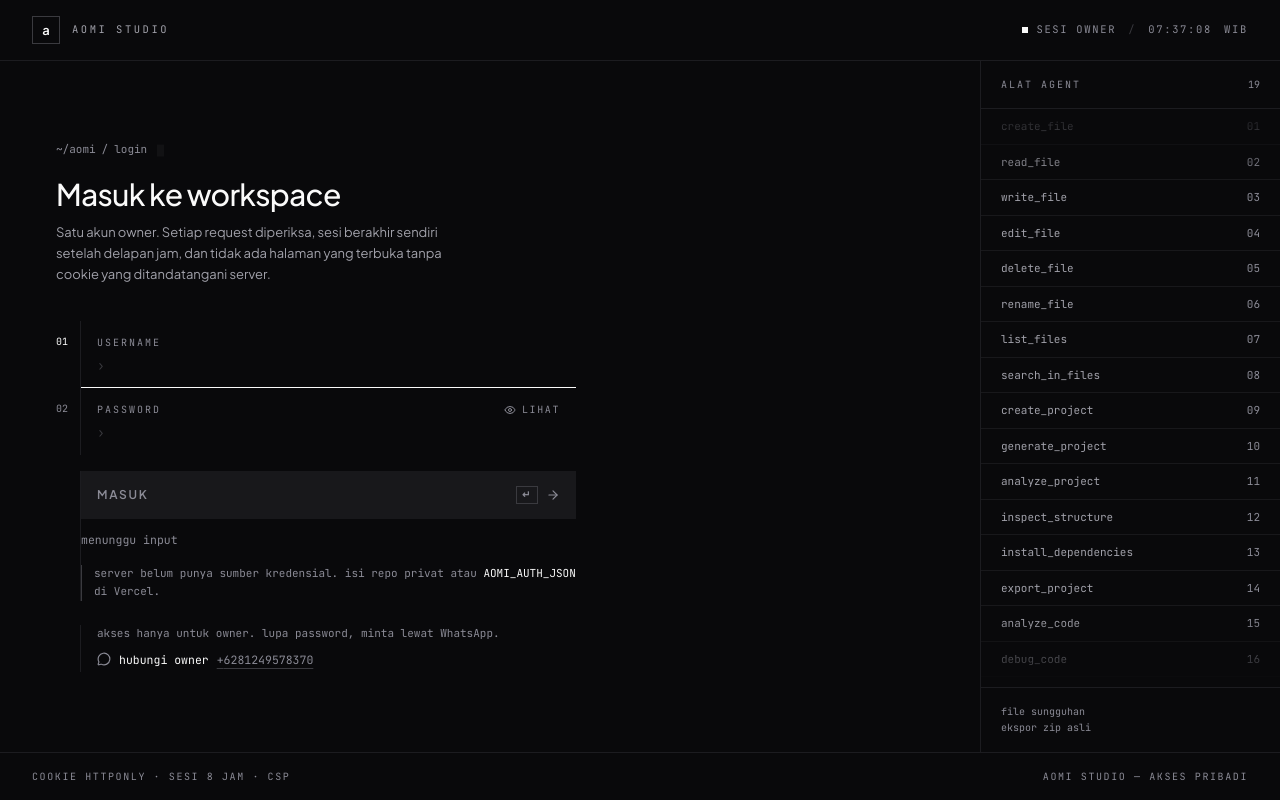
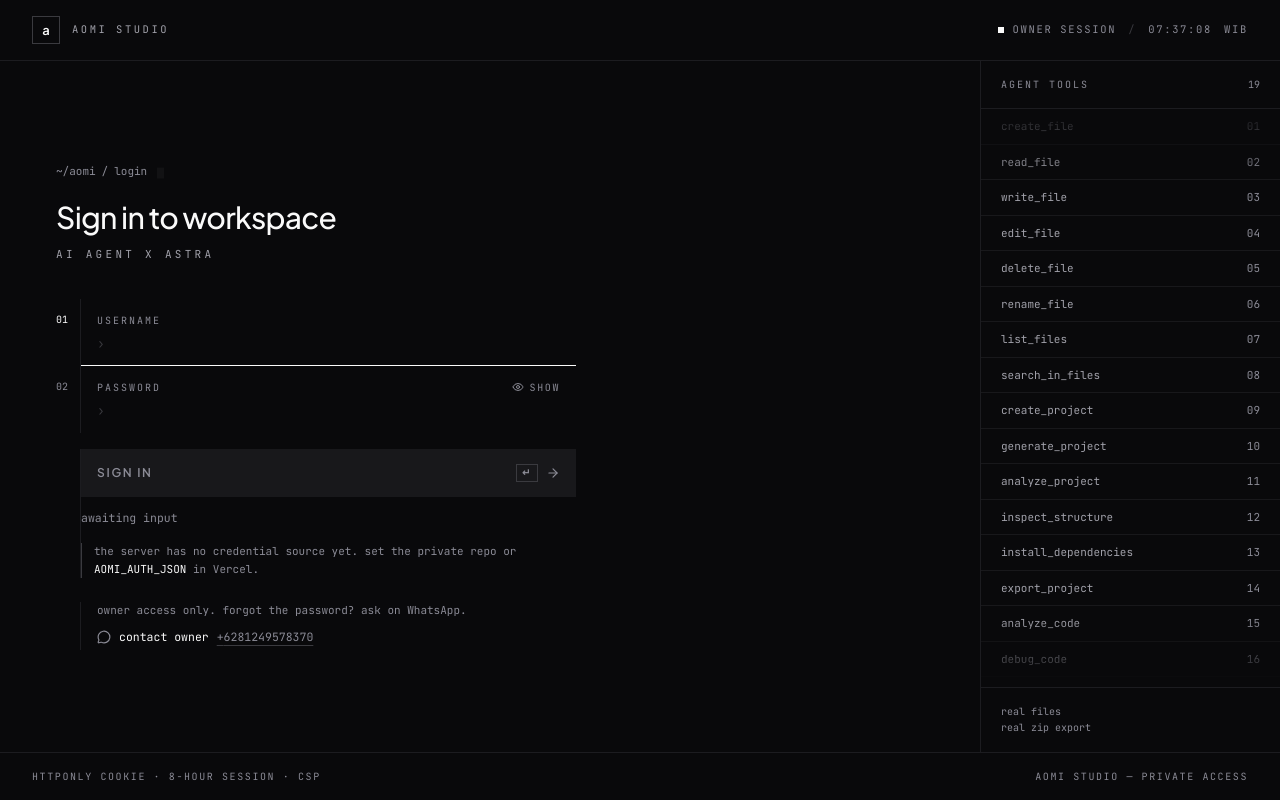
Before and after one commit to AomiXplorer/aomi-studio, a Next.js app: page /login in a window 1280 px wide. Built offline with nearby package versions, Linux system fonts and the light colour scheme; what async_hooks would draw is missing.

Commit message:
Switch the sign-in screen to English and drop the long description

```diff
--- a/scripts/auth-check.mjs
+++ b/scripts/auth-check.mjs
@@ -151,7 +151,7 @@ await page.type("#password", "nope");
 await page.click('button[type="submit"]');
 await page.waitForFunction(() => Boolean(document.querySelector("#login-error")), { timeout: 15000 });
 const errorText = await page.$eval("#login-error", (el) => el.textContent?.trim() || "");
-check("a rejected login shows the server's message", errorText.includes("salah"), errorText.slice(0, 60));
+check("a rejected login shows the server's message", errorText.includes("Incorrect"), errorText.slice(0, 60));
 
 await page.evaluate(() => {
   document.querySelector("#username").value = "";
--- a/src/app/api/auth/login/route.ts
+++ b/src/app/api/auth/login/route.ts
@@ -30,7 +30,7 @@ export async function POST(request: Request) {
   const ipKey = `login:ip:${hashIdentifier(requestIp(request))}`;
   const ipWindow = rateLimit(ipKey, 12);
   if (!ipWindow.ok) {
-    const blocked = errorResponse("Terlalu banyak percobaan masuk. Coba lagi sebentar.", 429);
+    const blocked = errorResponse("Too many sign-in attempts. Try again shortly.", 429);
     blocked.headers.set("Retry-After", String(ipWindow.retryAfter));
     return withSecurityHeaders(blocked);
   }
@@ -43,7 +43,7 @@ export async function POST(request: Request) {
 
   const status = loginStatus(userKey);
   if (!status.ok) {
-    const locked = errorResponse("Terlalu banyak percobaan. Akun dikunci sementara.", 429);
+    const locked = errorResponse("Too many attempts. This account is locked for now.", 429);
     locked.headers.set("Retry-After", String(status.retryAfter));
     return withSecurityHeaders(locked);
   }
@@ -66,9 +66,9 @@ export async function POST(request: Request) {
       locked: outcome.locked,
     });
     // Identical answer for an unknown username and a wrong password.
-    const message = "Username atau password salah.";
+    const message = "Incorrect username or password.";
     if (outcome.locked) {
-      const locked = errorResponse("Terlalu banyak percobaan. Akun dikunci 15 menit.", 429);
+      const locked = errorResponse("Too many attempts. Account locked for 15 minutes.", 429);
       locked.headers.set("Retry-After", "900");
       return withSecurityHeaders(locked);
     }
--- a/src/app/login/page.tsx
+++ b/src/app/login/page.tsx
@@ -5,7 +5,7 @@ import { loadAuthConfig, ownerWhatsApp } from "@/lib/auth/config";
 import { toolNames } from "@/lib/agent/tools";
 
 export const metadata: Metadata = {
-  title: "Masuk — Aomi",
+  title: "Sign in — Aomi",
   robots: { index: false, follow: false, nocache: true },
 };
 
@@ -20,7 +20,7 @@ export default async function LoginPage({ searchParams }: { searchParams: Promis
   const tools = toolNames();
 
   return (
-    <main className="flex min-h-dvh flex-col bg-[#09090b] text-[#fafafa]">
+    <main lang="en" className="flex min-h-dvh flex-col bg-[#09090b] text-[#fafafa]">
       <header className="sh-enter flex items-center justify-between border-b border-[#1c1c20] px-5 py-4 sm:px-8">
         <div className="flex items-center gap-3">
           <span
@@ -34,7 +34,7 @@ export default async function LoginPage({ searchParams }: { searchParams: Promis
         <div className="flex items-center gap-3 font-mono text-[10.5px] uppercase tracking-[0.16em] text-[#8b8b96]">
           <span className="hidden items-center gap-2 sm:flex">
             <span className="size-1.5 bg-[#fafafa]" aria-hidden />
-            sesi owner
+            owner session
           </span>
           <span className="hidden text-[#3a3a3f] sm:inline" aria-hidden>
             /
@@ -63,14 +63,13 @@ export default async function LoginPage({ searchParams }: { searchParams: Promis
               className="sh-enter mt-5 text-[26px] font-medium leading-[1.15] tracking-[-0.025em] text-[#fafafa] sm:text-[30px]"
               style={{ "--sh-delay": "120ms" } as React.CSSProperties}
             >
-              Masuk ke workspace
+              Sign in to workspace
             </h1>
             <p
-              className="sh-enter mt-2.5 max-w-[44ch] text-[13px] leading-relaxed text-[#a1a1aa]"
+              className="sh-enter mt-3 font-mono text-[11px] uppercase tracking-[0.3em] text-[#a1a1aa]"
               style={{ "--sh-delay": "180ms" } as React.CSSProperties}
             >
-              Satu akun owner. Setiap request diperiksa, sesi berakhir sendiri setelah delapan jam, dan tidak ada
-              halaman yang terbuka tanpa cookie yang ditandatangani server.
+              AI AGENT X ASTRA
             </p>
 
             <div className="sh-enter mt-9" style={{ "--sh-delay": "260ms" } as React.CSSProperties}>
@@ -79,9 +78,9 @@ export default async function LoginPage({ searchParams }: { searchParams: Promis
           </div>
         </section>
 
-        <aside className="hidden min-h-0 overflow-hidden border-l border-[#1c1c20] lg:flex lg:flex-col" aria-label="Alat yang dipanggil agent">
+        <aside className="hidden min-h-0 overflow-hidden border-l border-[#1c1c20] lg:flex lg:flex-col" aria-label="Tools the agent can call">
           <div className="flex items-center justify-between border-b border-[#1c1c20] px-5 py-4">
-            <p className="font-mono text-[10px] uppercase tracking-[0.2em] text-[#8b8b96]">alat agent</p>
+            <p className="font-mono text-[10px] uppercase tracking-[0.2em] text-[#8b8b96]">agent tools</p>
             <span className="font-mono text-[10px] text-[#8b8b96]">{tools.length}</span>
           </div>
 
@@ -111,17 +110,17 @@ export default async function LoginPage({ searchParams }: { searchParams: Promis
 
           <div className="border-t border-[#1c1c20] px-5 py-4">
             <p className="font-mono text-[10px] leading-relaxed text-[#8b8b96]">
-              file sungguhan
+              real files
               <br />
-              ekspor zip asli
+              real zip export
             </p>
           </div>
         </aside>
       </div>
 
       <footer className="sh-enter flex flex-col gap-1.5 border-t border-[#1c1c20] px-5 py-4 font-mono text-[10px] uppercase tracking-[0.16em] text-[#8b8b96] sm:flex-row sm:items-center sm:justify-between sm:px-8">
-        <p>cookie httponly · sesi 8 jam · csp</p>
-        <p>aomi studio — akses pribadi</p>
+        <p>httponly cookie · 8-hour session · csp</p>
+        <p>aomi studio — private access</p>
       </footer>
     </main>
   );
--- a/src/components/auth/LoginForm.tsx
+++ b/src/components/auth/LoginForm.tsx
@@ -42,8 +42,8 @@ export function LoginForm({ next, whatsapp, configured }: { next?: string; whats
       if (!response.ok) {
         setError(
           response.status === 429
-            ? payload?.error?.message || "Terlalu banyak percobaan. Tunggu sebentar lalu coba lagi."
-            : payload?.error?.message || "Username atau password salah.",
+            ? payload?.error?.message || "Too many attempts. Try again in a moment."
+            : payload?.error?.message || "Incorrect username or password.",
         );
         setPassword("");
         return;
@@ -51,7 +51,7 @@ export function LoginForm({ next, whatsapp, configured }: { next?: string; whats
       router.replace(destination);
       router.refresh();
     } catch {
-      setError("Tidak bisa menghubungi server. Periksa koneksi lalu coba lagi.");
+      setError("Cannot reach the server. Check your connection and try again.");
     } finally {
       setPending(false);
     }
@@ -110,12 +110,12 @@ export function LoginForm({ next, whatsapp, configured }: { next?: string; whats
               <button
                 type="button"
                 onClick={() => setReveal((value) => !value)}
-                aria-label={reveal ? "Sembunyikan password" : "Tampilkan password"}
+                aria-label={reveal ? "Hide password" : "Show password"}
                 aria-pressed={reveal}
                 className="-my-[13px] flex min-h-[40px] items-center gap-1.5 py-[13px] font-mono text-[10px] uppercase tracking-[0.16em] text-[#8b8b96] transition-colors hover:text-[#fafafa] focus-visible:outline-none focus-visible:ring-2 focus-visible:ring-[#fafafa]/60 focus-visible:ring-offset-2 focus-visible:ring-offset-[#09090b]"
               >
                 {reveal ? <EyeOff className="size-3" aria-hidden /> : <Eye className="size-3" aria-hidden />}
-                {reveal ? "tutup" : "lihat"}
+                {reveal ? "hide" : "show"}
               </button>
             </div>
             <div className="flex items-baseline gap-2">
@@ -149,7 +149,7 @@ export function LoginForm({ next, whatsapp, configured }: { next?: string; whats
             className="sh-submit flex h-12 w-full items-center justify-between gap-3 bg-[#fafafa] px-4 text-[12px] font-semibold uppercase tracking-[0.14em] text-[#09090b] transition-colors hover:bg-[#d4d4d8] focus-visible:outline-none focus-visible:ring-2 focus-visible:ring-[#fafafa] focus-visible:ring-offset-2 focus-visible:ring-offset-[#09090b] disabled:cursor-not-allowed disabled:bg-[#18181b] disabled:text-[#8b8b96]"
           >
             <span className="flex items-center gap-2">
-              {pending ? "Memeriksa" : "Masuk"}
+              {pending ? "Checking" : "Sign in"}
               {pending ? <span className="sh-dots" aria-hidden /> : null}
             </span>
             {pending ? (
@@ -173,15 +173,15 @@ export function LoginForm({ next, whatsapp, configured }: { next?: string; whats
               </p>
             ) : (
               <p className="font-mono text-[11.5px] leading-relaxed text-[#8b8b96]">
-                {pending ? "memeriksa kredensial" : "menunggu input"}
+                {pending ? "verifying credentials" : "awaiting input"}
               </p>
             )}
           </div>
 
           {!configured ? (
             <p className="mt-1 border-l border-[#3a3a3f] pl-3 font-mono text-[11px] leading-relaxed text-[#8b8b96]">
-              server belum punya sumber kredensial. isi repo privat atau{" "}
-              <code className="text-[#fafafa]">AOMI_AUTH_JSON</code> di Vercel.
+              the server has no credential source yet. set the private repo or{" "}
+              <code className="text-[#fafafa]">AOMI_AUTH_JSON</code> in Vercel.
             </p>
           ) : null}
         </div>
@@ -192,16 +192,16 @@ export function LoginForm({ next, whatsapp, configured }: { next?: string; whats
         <span className="bg-[#1c1c20]" aria-hidden />
         <div className="px-4">
           <p className="font-mono text-[11px] leading-relaxed text-[#8b8b96]">
-            akses hanya untuk owner. lupa password, minta lewat WhatsApp.
+            owner access only. forgot the password? ask on WhatsApp.
           </p>
           <a
-            href={`https://wa.me/${whatsapp}?text=${encodeURIComponent("Halo owner Aomi, saya ingin meminta akses Aomi Studio.")}`}
+            href={`https://wa.me/${whatsapp}?text=${encodeURIComponent("Hi, I would like to request access to Aomi Studio.")}`}
             target="_blank"
             rel="noreferrer noopener"
             className="group mt-2 inline-flex items-center gap-2 font-mono text-[11.5px] text-[#fafafa] transition-colors hover:text-[#d4d4d8] focus-visible:outline-none focus-visible:ring-2 focus-visible:ring-[#fafafa]/60 focus-visible:ring-offset-2 focus-visible:ring-offset-[#09090b]"
           >
             <MessageCircle className="size-3.5 text-[#8b8b96]" aria-hidden />
-            hubungi owner
+            contact owner
             <span className="text-[#8b8b96] underline decoration-[#3a3a3f] underline-offset-4 transition-colors group-hover:decoration-[#fafafa]">
               +{whatsapp}
             </span>
```
